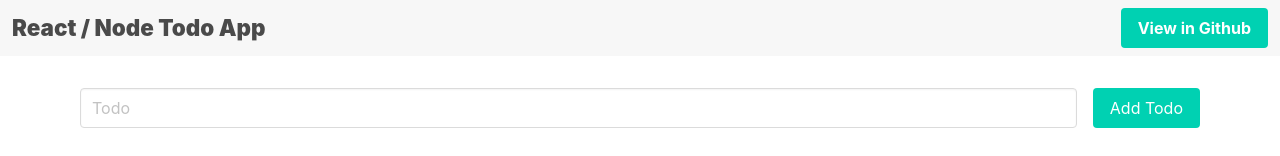
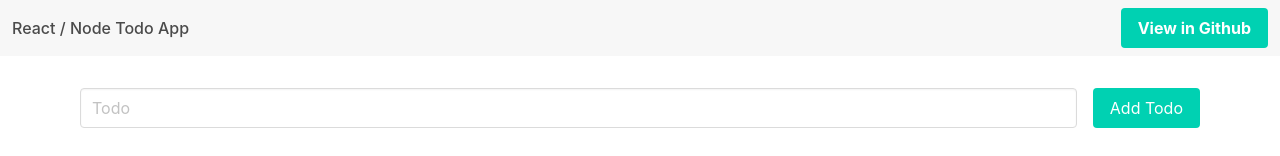
Before and after one commit to andreviallon/react-hooks-todo-app, a React (Create React App) app in the folder client/: page / in a window 1280 px wide. Shown: the top 156 px of the page. Built offline with nearby package versions, Linux system fonts and the light colour scheme; no server answers.

Commit message:
Small UI Update

```diff
--- a/client/src/components/Header/Header.css
+++ b/client/src/components/Header/Header.css
@@ -1,8 +1,8 @@
 h1 {
-  font-size: 1.4rem;
+  font-weight: 500;
+  font-size: 1rem;
   margin: 0;
   color: black;
-  font-weight: 900;
 }
 
 .navbar-brand {
```
Also changed, not shown: 8 other files (tests, documents, lock files or other folders).
